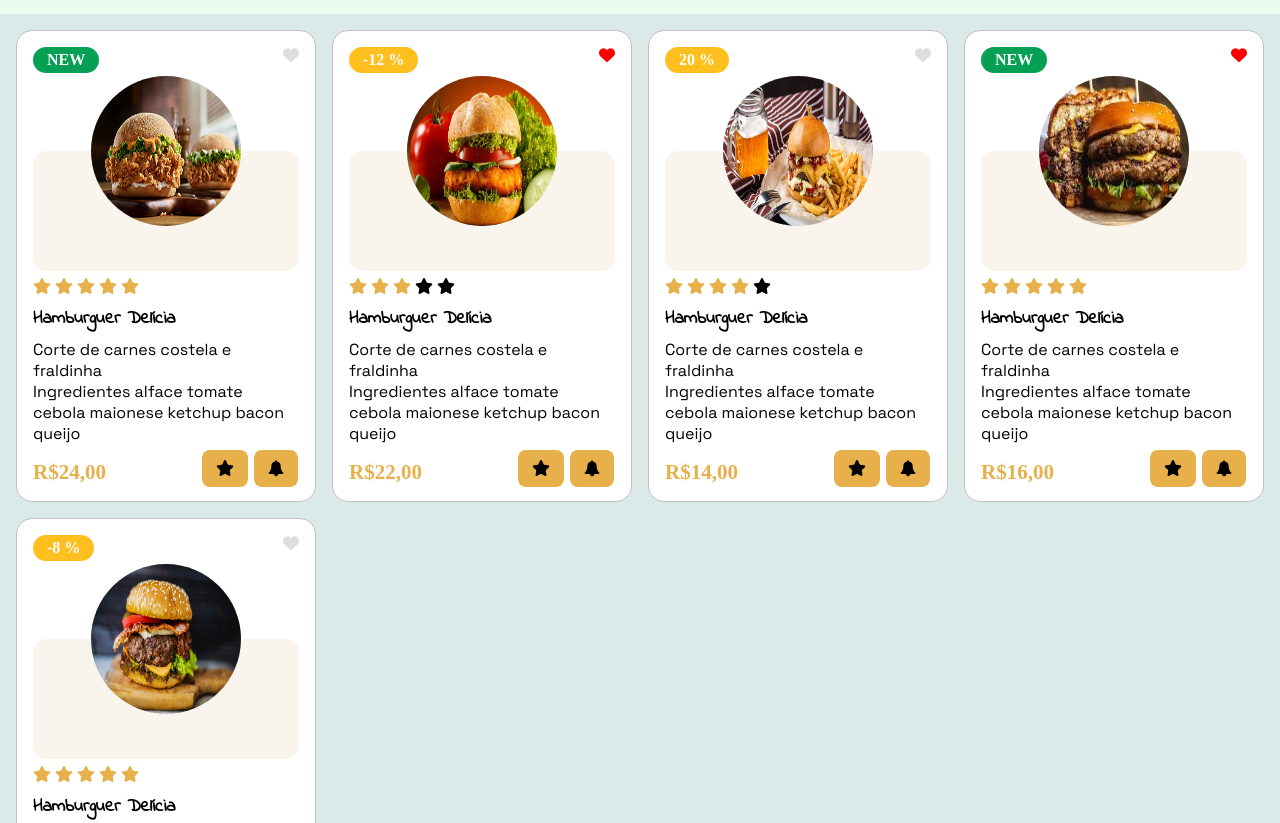
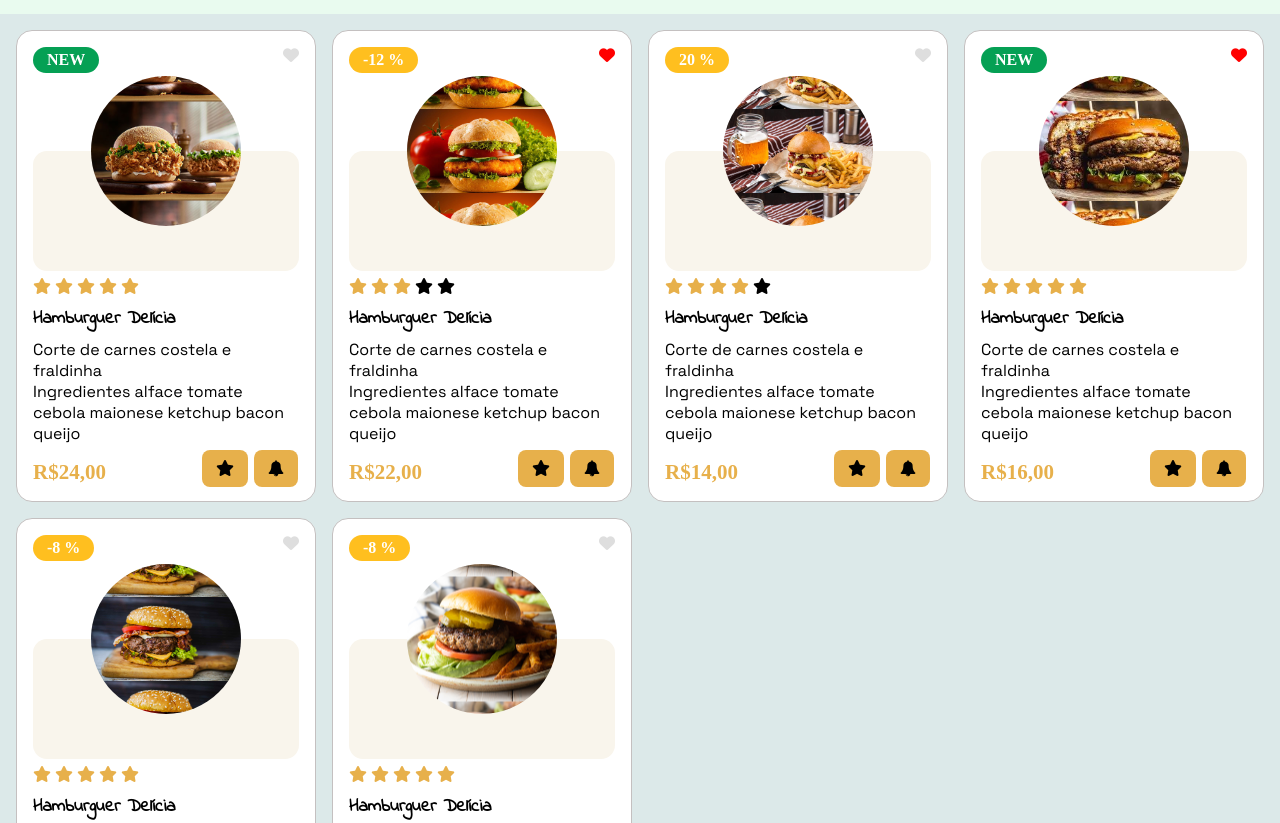
Before and after one commit to douglasabnovato/cardapio, a plain HTML site: page index.html in a window 1280 px wide. Shown: the part 129-952 px from the top of the page. Drawn offline with Linux system fonts and the light colour scheme.

Commit message:
formatando a imagem

```diff
--- a/index.html
+++ b/index.html
@@ -31,7 +31,7 @@
             <div class="likes"><i class="fas fa-heart"></i></div>
           </div>
           <div class="image-burguer">
-            <img src="./assets/hamburguer-1.jpg" alt="Card image cap" />
+            <div class="image-hamburger-1"></div>
             <div class="retangular"></div>
           </div>
           <div class="infos-burguer">
@@ -73,7 +73,7 @@
             <div class="likes"><i class="fas fa-heart" style="color: red;"></i></div>
           </div>
           <div class="image-burguer">
-            <img src="./assets/hamburguer-2.jpg" alt="Card image cap" />
+            <div class="image-hamburger-2"></div>
             <div class="retangular"></div>
           </div>
           <div class="infos-burguer">
@@ -114,7 +114,7 @@
             <div class="likes"><i class="fas fa-heart"></i></div>
           </div>
           <div class="image-burguer">
-            <img src="./assets/hamburguer-3.jpg" alt="Card image cap" />
+            <div class="image-hamburger-3"></div>
             <div class="retangular"></div>
           </div>
           <div class="infos-burguer">
@@ -155,7 +155,7 @@
             <div class="likes"><i class="fas fa-heart" style="color: red;"></i></div>
           </div>
           <div class="image-burguer">
-            <img src="./assets/hamburguer-4.jpg" alt="Card image cap" />
+            <div class="image-hamburger-4"></div>
             <div class="retangular"></div>
           </div>
           <div class="infos-burguer">
@@ -196,7 +196,49 @@
             <div class="likes"><i class="fas fa-heart"></i></div>
           </div>
           <div class="image-burguer">
-            <img src="./assets/hamburguer-5.jpg" alt="Card image cap" />
+            <div class="image-hamburger-5"></div>
+            <div class="retangular"></div>
+          </div>
+          <div class="infos-burguer">
+            <div class="infos-header">
+              <div class="stars">
+                <i class="fas fa-star"></i>
+                <i class="fas fa-star"></i>
+                <i class="fas fa-star"></i>
+                <i class="fas fa-star"></i>
+                <i class="fas fa-star"></i>
+              </div>
+              <div class="title">
+                Hamburguer Delícia
+              </div>
+            </div>
+            <div class="infos-description">
+              <div class="meat">
+                Corte de carnes costela e fraldinha
+              </div>
+              <div class="ingredient">
+                Ingredientes alface tomate cebola maionese ketchup bacon queijo
+              </div>
+            </div>
+          </div>
+          <div class="footer-burguer">
+            <div class="price">R$18,00</div>
+            <div class="functions">
+              <span><i class="fas fa-star"></i></span>
+              <span><i class="fa fa-bell"></i></span>
+            </div>
+          </div>
+        </div>
+      </div>
+
+      <div class="item">
+        <div class="hamburguer">
+          <div class="header-burguer">
+            <div class="sales sale">-8 %</div>
+            <div class="likes"><i class="fas fa-heart"></i></div>
+          </div>
+          <div class="image-burguer">
+            <div class="image-hamburger-6"></div>
             <div class="retangular"></div>
           </div>
           <div class="infos-burguer">
--- a/style.css
+++ b/style.css
@@ -115,14 +115,64 @@ main {
     justify-content: center;
 }
 
-.hamburguer .image-burguer img {
-    vertical-align: middle;
+.hamburguer .image-burguer .image-hamburger-1 {
+    background-image: url("./assets/hamburguer-1.jpg");
+    background-size: contain; /* cover contain auto */
+    background-position: center center;
     width: 150px;
     height: 150px;
     border-radius: 50%;
-    position: relative;
     z-index: 3;
-    background-size: contain;
+}
+
+.hamburguer .image-burguer .image-hamburger-2 {
+    background-image: url("./assets/hamburguer-2.jpg");
+    background-size: contain; /* cover contain auto */
+    background-position: center center;
+    width: 150px;
+    height: 150px;
+    border-radius: 50%;
+    z-index: 3;
+}
+
+.hamburguer .image-burguer .image-hamburger-3 {
+    background-image: url("./assets/hamburguer-3.jpg");
+    background-size: contain; /* cover contain auto */
+    background-position: center center;
+    width: 150px;
+    height: 150px;
+    border-radius: 50%;
+    z-index: 3;
+}
+
+.hamburguer .image-burguer .image-hamburger-4 {
+    background-image: url("./assets/hamburguer-4.jpg");
+    background-size: contain; /* cover contain auto */
+    background-position: center center;
+    width: 150px;
+    height: 150px;
+    border-radius: 50%;
+    z-index: 3;
+}
+
+.hamburguer .image-burguer .image-hamburger-5 {
+    background-image: url("./assets/hamburguer-5.jpg");
+    background-size: contain; /* cover contain auto */
+    background-position: center center;
+    width: 150px;
+    height: 150px;
+    border-radius: 50%;
+    z-index: 3;
+}
+
+.hamburguer .image-burguer .image-hamburger-6 {
+    background-image: url("./assets/hamburguer-6.jpg");
+    background-size: contain; /* cover contain auto */
+    background-position: center center;
+    width: 150px;
+    height: 150px;
+    border-radius: 50%;
+    z-index: 3;
 }
 
 .hamburguer .image-burguer .retangular {
```
